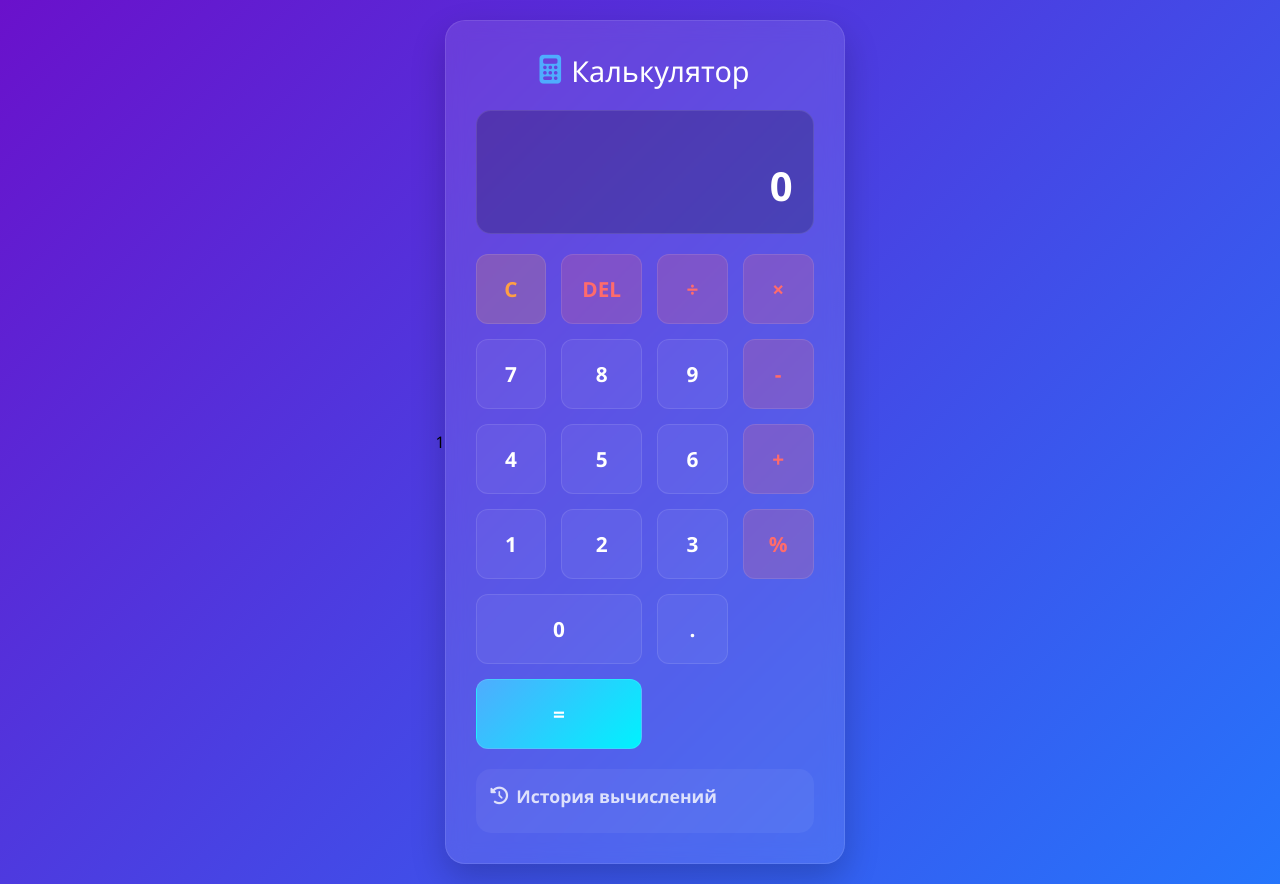
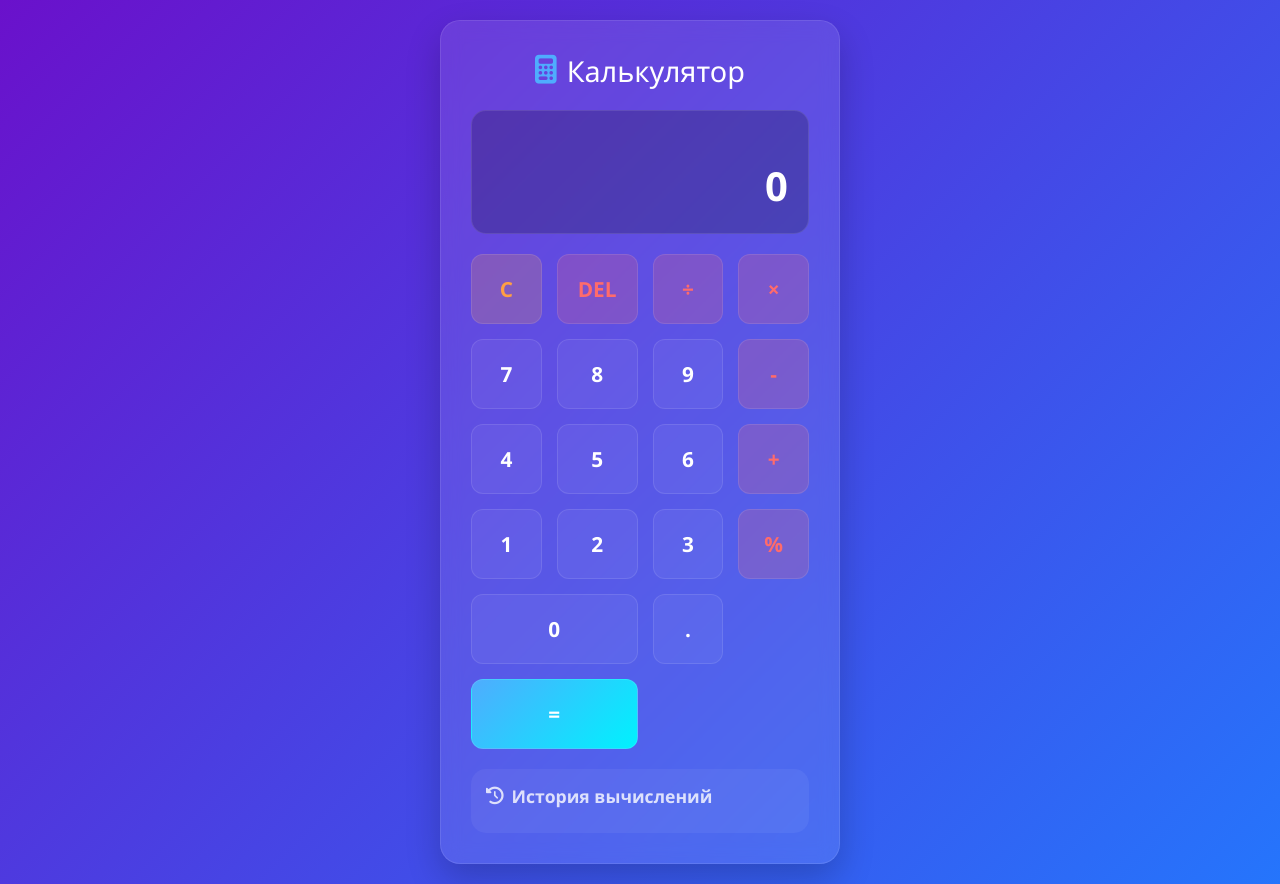
Before and after one commit to NikitaGitUser/NikitaGitUser, a PHP site: page /hello.php in a window 1280 px wide. Run offline with PHP 8.4, Linux system fonts and the light colour scheme.

Commit message:
fix calculator

```diff
--- a/hello.php
+++ b/hello.php
@@ -1,4 +1,4 @@
-<!DOCTYPE html>1
+<!DOCTYPE html>
 <html lang="ru">
 <head>
     <meta charset="UTF-8">
```
